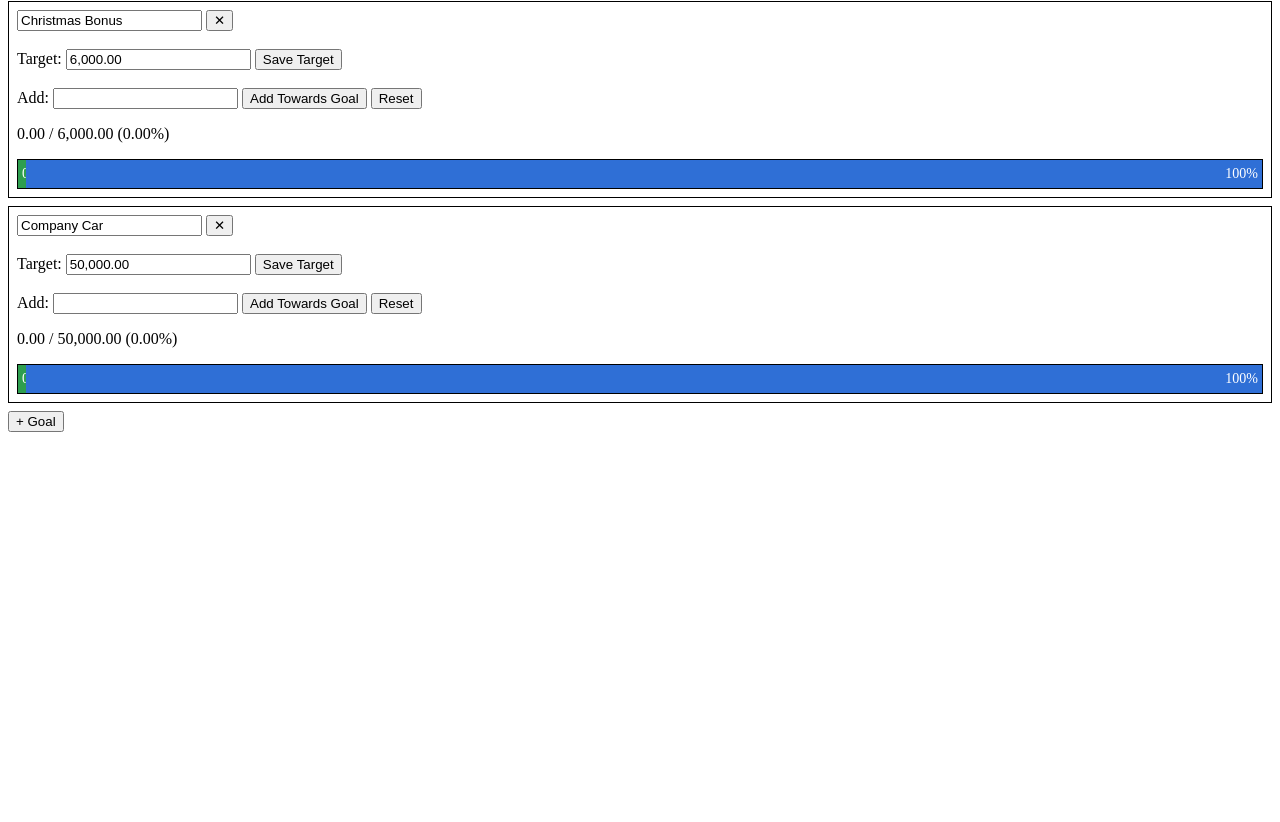
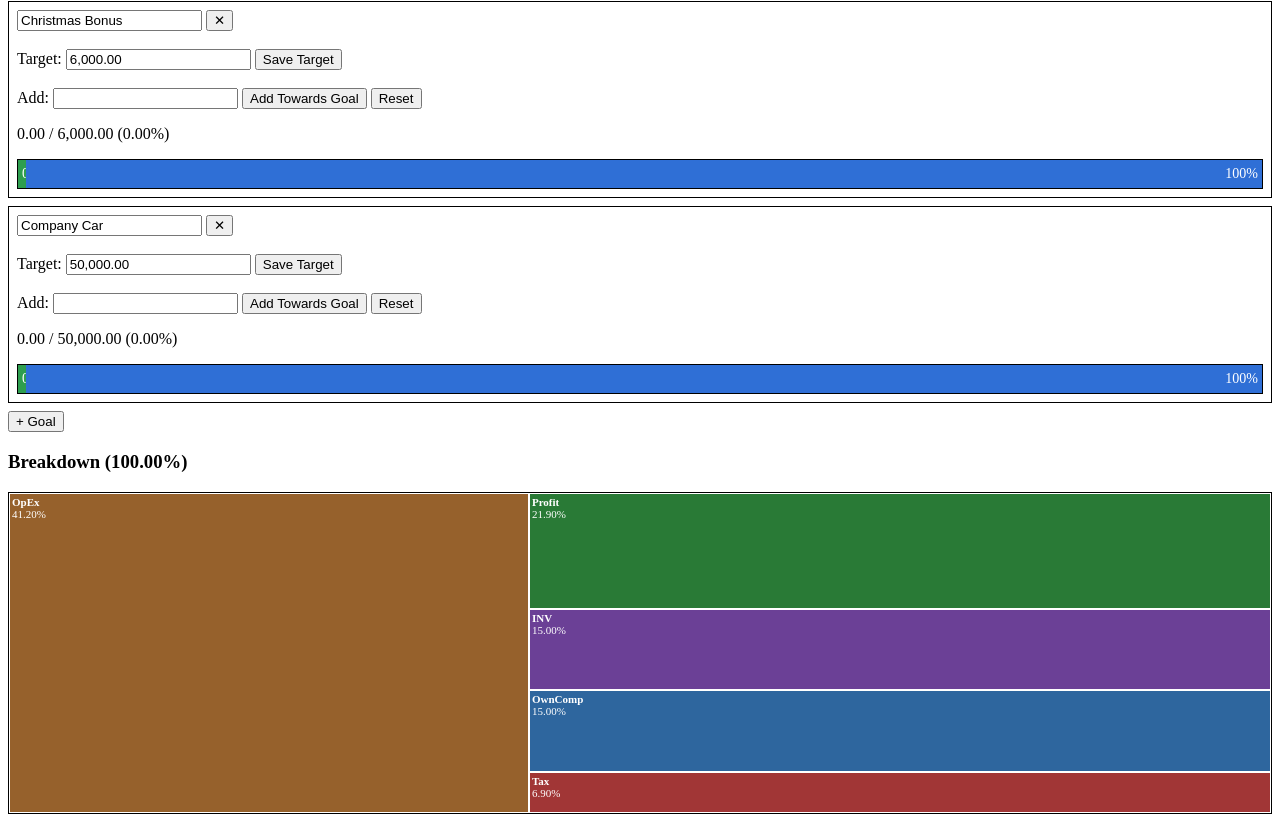
Before and after one commit to wisehackermonkey/profitcalc, a plain HTML site: page index.html in a window 1280 px wide. Shown: the part 600-1422 px from the top of the page. Before the commit the page ends 1040 px from the top, so only its background shows below. Drawn offline with Linux system fonts and the light colour scheme.

Commit message:
added treemap of percentages

```diff
--- a/index.html
+++ b/index.html
@@ -14,6 +14,9 @@
     .done { background: #2e9e4f; }
     .left { background: #2f6fd6; justify-content: flex-end; flex: 1; }
     .goal { border: 1px solid #000; padding: 8px; margin: 8px 0; }
+    #tm { display: flex; height: 320px; border: 1px solid #000; font-size: 11px; color: #fff; }
+    #tm .col { display: flex; flex-direction: column; min-width: 0; }
+    #tm .c { overflow: hidden; padding: 2px; box-sizing: border-box; border: 1px solid #fff; min-height: 0; }
     #settings { display: none; border: 1px solid #000; padding: 8px; margin: 8px 0; }
   </style>
 </head>
@@ -56,12 +59,15 @@
     <tr id="taxRow"><td>Tax</td><td id="taxFixedPct"></td><td id="tax" ontouchstart="copyAmount(this)" onclick="copyAmount(this)"></td><td>mercadopago</td></tr>
     <tr><td>OpEx</td><td id="opexPct"></td><td id="opex" ontouchstart="copyAmount(this)" onclick="copyAmount(this)"></td><td>banorte</td></tr>
     <tbody id="opexRows"></tbody>
-    <tr><td><strong>Total</strong></td><td></td><td id="total" ontouchstart="copyAmount(this)" onclick="copyAmount(this)"></td></tr>
+    <tr><td><strong>Total</strong></td><td id="totalPct"></td><td id="total" ontouchstart="copyAmount(this)" onclick="copyAmount(this)"></td></tr>
   </table>
 
   <h3>Goals</h3>
   <div id="goals"></div>
   <button type="button" onclick="newGoal()">+ Goal</button>
+
+  <h3>Breakdown <span id="tmTotal"></span></h3>
+  <div id="tm"></div>
 
   <script>
     const TAX_FULL_RATE = 1 - 25/29;               // ~13.79%
@@ -183,6 +189,10 @@
       $("debtService").textContent     = debtService.toFixed(2);
       $("remainderProfit").textContent = remainderProfit.toFixed(2);
 
+      const totalPct = r2(profitPct + ownersPct + invPct + (taxed ? taxPct : 0) + opexPct).toFixed(2) + "%";
+      $("totalPct").textContent        = totalPct;
+      $("tmTotal").textContent         = "(" + totalPct + ")";
+
       $("taxRow").style.opacity        = taxed ? "1" : "0.4";
       $("debtRow").style.display       = debtSplit ? "" : "none";
       $("remainderRow").style.display  = debtSplit ? "" : "none";
@@ -200,6 +210,24 @@
         });
       }
       $("opexRows").innerHTML = html;
+
+      // Treemap: OpEx split on the left, other items stacked on the right
+      const cell = (n, pct, color) => pct > 0
+        ? "<div class=\"c\" style=\"flex:" + pct + ";background:" + color + "\" title=\"" + esc(n) + ": " + fmt(b * pct / 100) + "\"><b>" +
+          esc(n) + "</b><br>" + pct.toFixed(2) + "%</div>"
+        : "";
+      const oPct = Math.max(0, opexPct);
+      const oc = $("opexSplit").checked
+        ? opexItems.map((it, k) =>
+            cell(it.n, oPct * (parseFloat(it.p) || 0) / 100, "hsl(30 55% " + (28 + k * 4) + "%)")).join("")
+        : cell("OpEx", oPct, "hsl(30 55% 38%)");
+      const rc = (debtSplit
+          ? cell("Debt Service", debtPct, "hsl(130 50% 32%)") + cell("Remainder Profit", remainderPct, "hsl(150 45% 28%)")
+          : cell("Profit", profitPct, "hsl(130 50% 32%)") + cell("INV", invPct, "hsl(270 40% 42%)")) +
+        cell("OwnComp", ownersPct, "hsl(210 55% 40%)") + (taxed ? cell("Tax", taxPct, "hsl(0 50% 42%)") : "");
+      const rPct = profitPct + ownersPct + invPct + (taxed ? taxPct : 0);
+      $("tm").innerHTML = "<div class=\"col\" style=\"flex:" + oPct + "\">" + oc + "</div>" +
+                          "<div class=\"col\" style=\"flex:" + Math.max(0, rPct) + "\">" + rc + "</div>";
 
       // Auto-fill each Add box with current balance unless user edited it
       goals.forEach((g, i) => {
```
